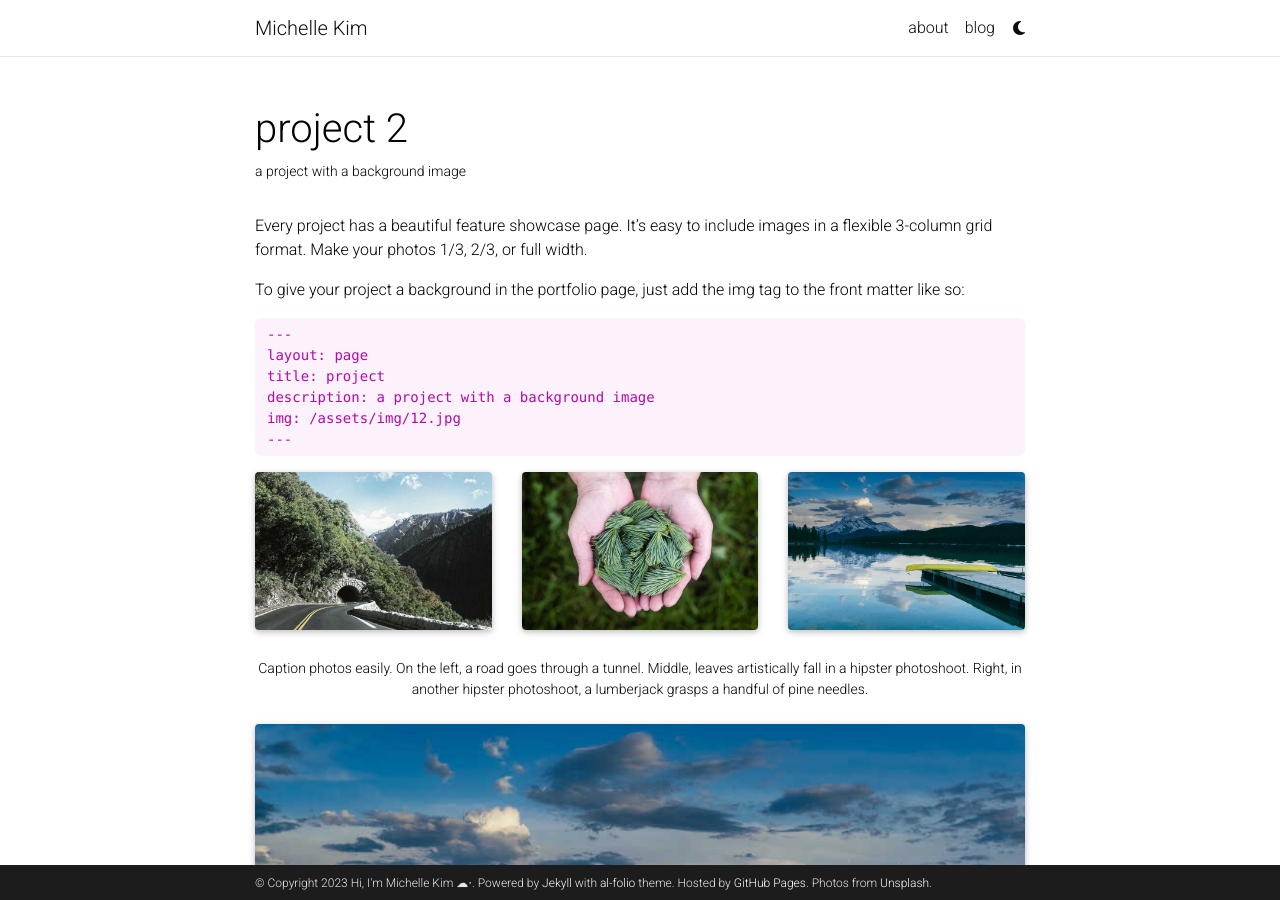
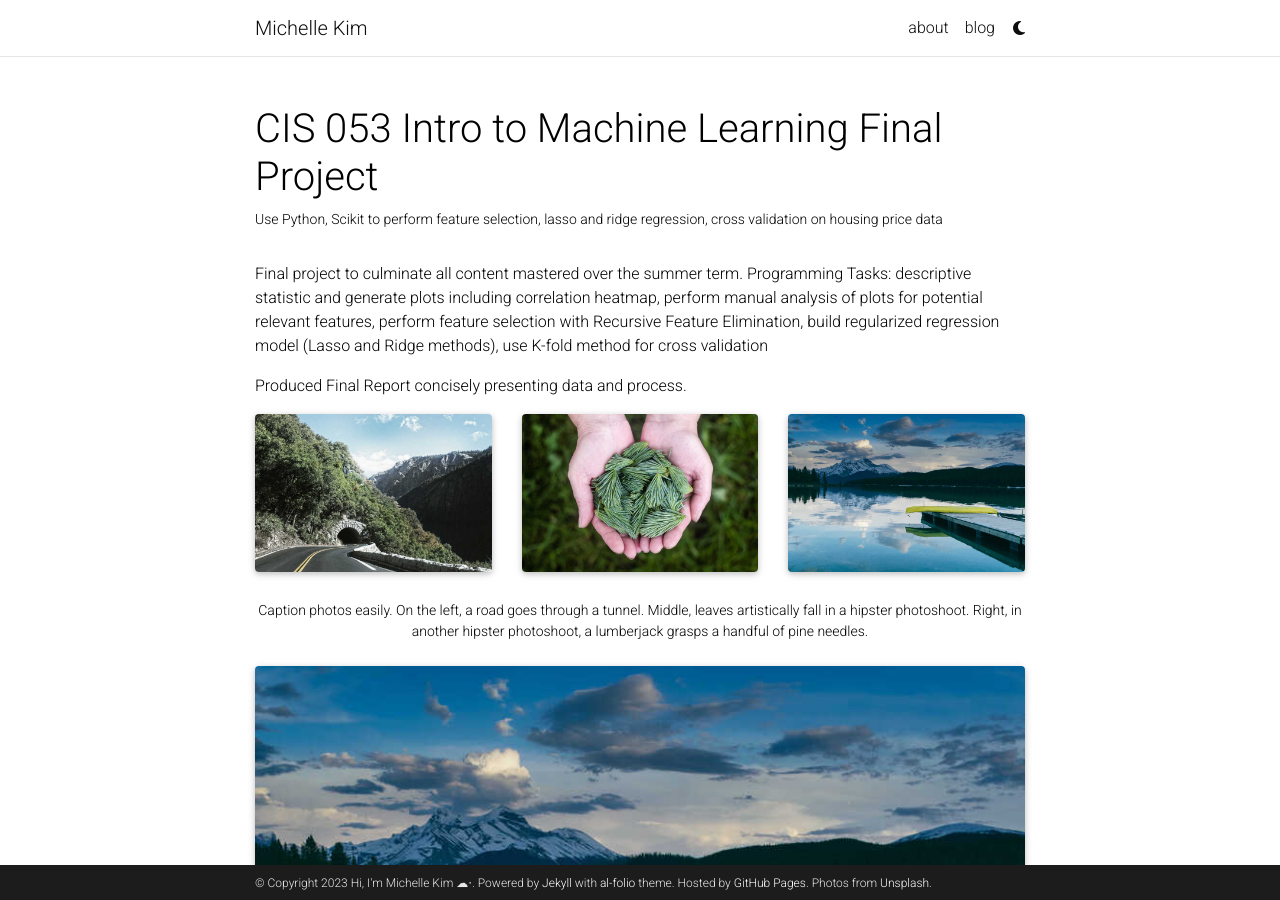
Before and after one commit to michellekim2/michellekim2.github.io, a Jekyll site: the page built from _projects/2_project.md, in a window 1280 px wide and 900 px high. Built offline with Jekyll 4.4.1, drawn with Linux system fonts in a browser that asks for light colours; full-size pictures stand in for the smaller copies a plugin makes; comment, search, counter and statistics services are not loaded; a style sheet for code colours, icons or effects is not loaded.

Commit message:
Update 2_project.md

```diff
--- a/_projects/2_project.md
+++ b/_projects/2_project.md
@@ -1,24 +1,17 @@
 ---
 layout: page
-title: project 2
-description: a project with a background image
+title: CIS 053 Intro to Machine Learning Final Project
+description: Use Python, Scikit to perform feature selection, lasso and ridge regression, cross validation on housing price data
 img: assets/img/3.jpg
-importance: 2
+importance: 1
 category: work
 ---
 
-Every project has a beautiful feature showcase page.
-It's easy to include images in a flexible 3-column grid format.
-Make your photos 1/3, 2/3, or full width.
+Final project to culminate all content mastered over the summer term.
+Programming Tasks: descriptive statistic and generate plots including correlation heatmap, perform manual analysis of plots for potential relevant features, perform feature selection with Recursive Feature Elimination, build regularized regression model (Lasso and Ridge methods), use K-fold method for cross validation
 
-To give your project a background in the portfolio page, just add the img tag to the front matter like so:
+Produced Final Report concisely presenting data and process.
 
-    ---
-    layout: page
-    title: project
-    description: a project with a background image
-    img: /assets/img/12.jpg
-    ---
 
 <div class="row">
     <div class="col-sm mt-3 mt-md-0">
```
